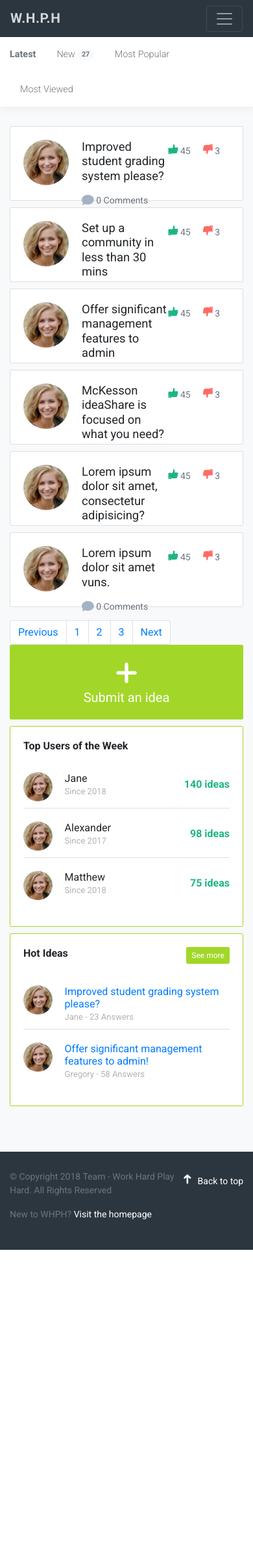
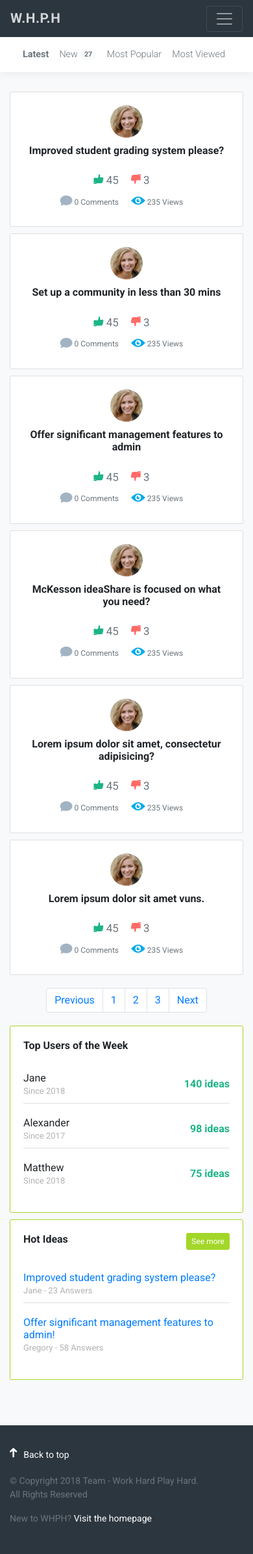
Before and after one commit to arturasTY/COMP1640-WHPH-Repo, a PHP site: page /ideas.html in a window 390 px wide. Shown: the whole page at 65% size. Before the commit the page ends 1923 px from the top, so only its background shows below. Run offline with PHP 8.4, Linux system fonts and the light colour scheme; some libraries are stand-ins or nearby versions.

Commit message:
mobile-styles-added

```diff
--- a/styles/style.css
+++ b/styles/style.css
@@ -589,7 +589,7 @@ footer a > i {
     display: none !important;
 }
 
-.form-check {
+#submit-idea .form-check {
     text-align: right;
 }
 
@@ -597,6 +597,7 @@ footer a > i {
     display: none !important;
 }
 
+/* ----------- Mobile Styles----------- */
 @media only screen and (max-width: 480px) {
     h1.idea-lead {
         text-align: center;
@@ -626,10 +627,73 @@ footer a > i {
     #submit-idea {
         margin: 30px 0 50px;
     }
-    .form-check {
+    #submit-idea .form-check {
         text-align: initial;
     }
     footer p {
         font-size: 14px;
     }
+    .nav-scroller .nav {
+        justify-content: center;
+        padding: .5em 0;
+    }
+    .nav-underline > .nav-link {
+        padding: .5rem !important;
+    }
+    .card {
+        height: auto;
+    }
+    .card-body {
+        display: block;
+        text-align: center;
+    }
+    .avatar {
+        margin: 0 auto 10px auto;
+        width: 50px;
+        height: 50px;
+    }
+    .top-text h5 {
+        font-size: 1rem;
+        font-weight: 700;
+    }
+    .top-text {
+        margin-bottom: 20px;
+    }
+    .thumb-block span {
+        font-size: 17px;
+    }
+    .comment-block span {
+        font-size: 12px;
+    }
+    .pagination {
+        justify-content: center;
+        margin-bottom: 20px;
+    }
+    .col-md-4 .card:first-child {
+        display: none;
+        visibility: hidden;
+    }
+    .top-users {
+        text-align: left;
+    }
+    .top-users .user-1 .avatar {
+        display: none;
+        visibility: hidden;
+    }
+    .user-1 {
+        grid-template-columns: auto 30%;
+    }
+    .idea-1 {
+        grid-template-columns: auto;
+    }
+    .idea-1 .avatar {
+        display: none;
+        visibility: hidden;
+    }
+    .float-right {
+        float: none !important;
+    }
+    footer p {
+        max-width: 300px;
+    }
 }
```
